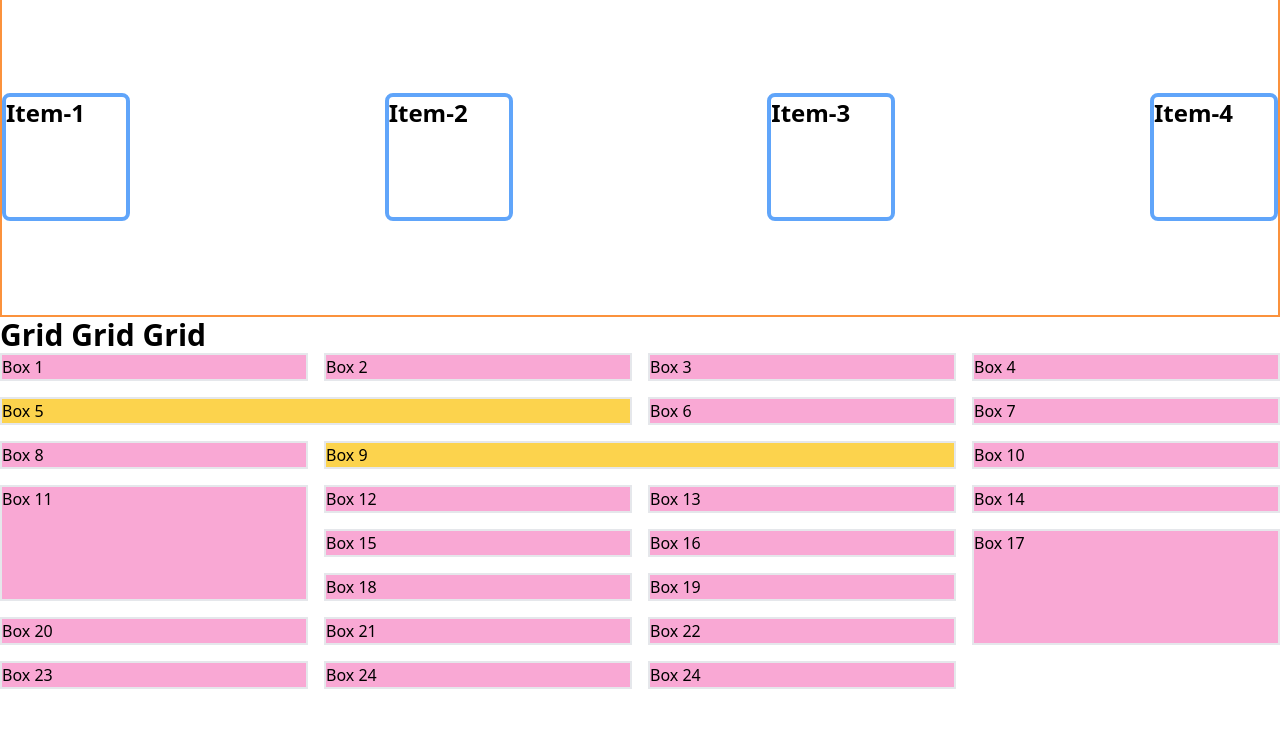
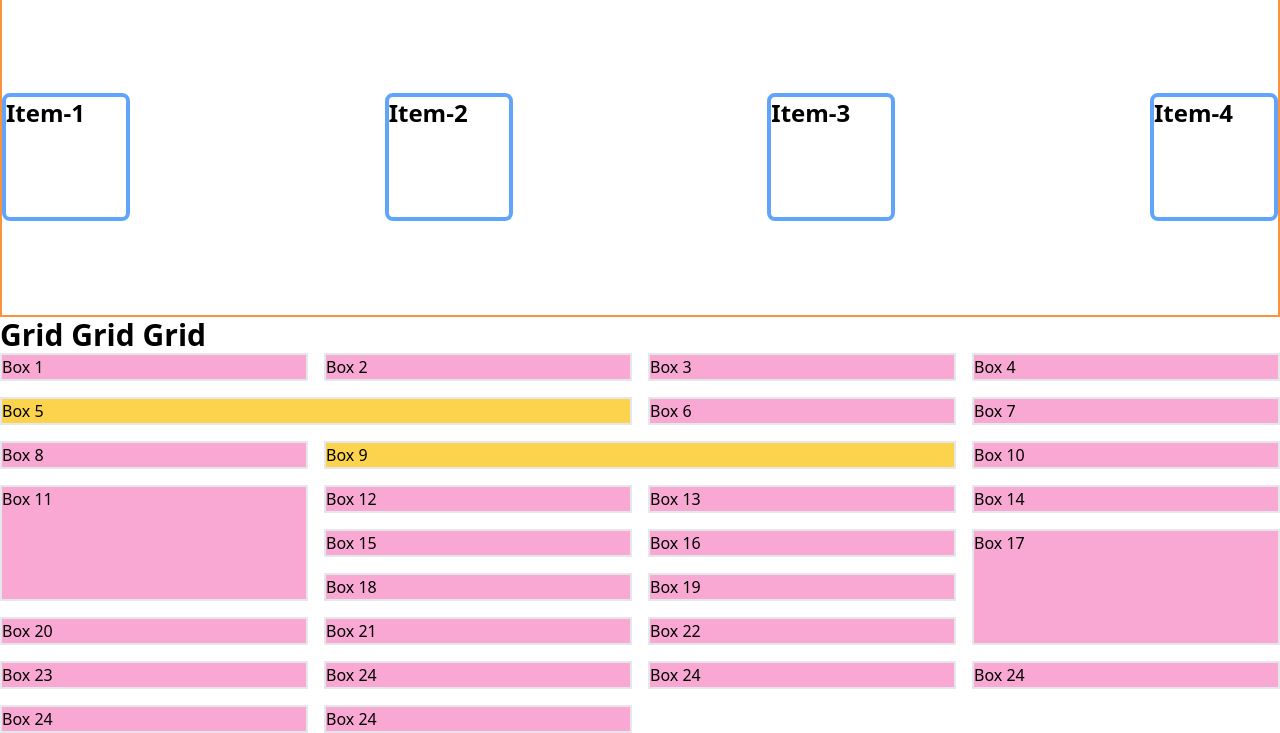
Before and after one commit to Chayon58/Intro-to-Tailwind, a plain HTML site: page index.html in a window 1280 px wide. Shown: the part 629-1362 px from the top of the page. Before the commit the page ends 1318 px from the top, so only its background shows below. Drawn offline with nearby package versions, Linux system fonts and the light colour scheme.

Commit message:
added three box

```diff
--- a/index.html
+++ b/index.html
@@ -73,6 +73,9 @@
                 <div class="bg-pink-300 border border-2 rounde-md">Box 23</div>
                 <div class="bg-pink-300 border border-2 rounde-md">Box 24</div>
                 <div class="bg-pink-300 border border-2 rounde-md">Box 24</div>
+                <div class="bg-pink-300 border border-2 rounde-md">Box 24</div>
+                <div class="bg-pink-300 border border-2 rounde-md">Box 24</div>
+                <div class="bg-pink-300 border border-2 rounde-md">Box 24</div>
             </div>
         </section>
     </main>
```
